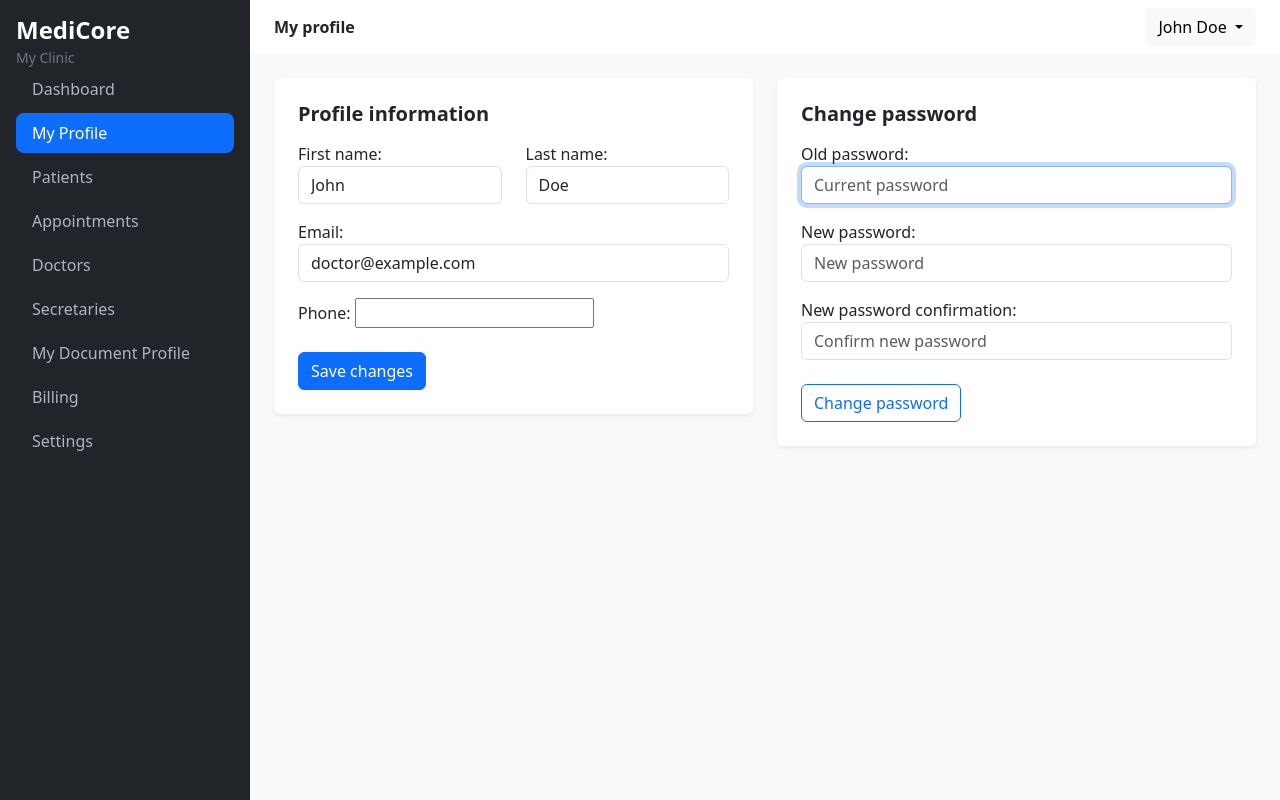
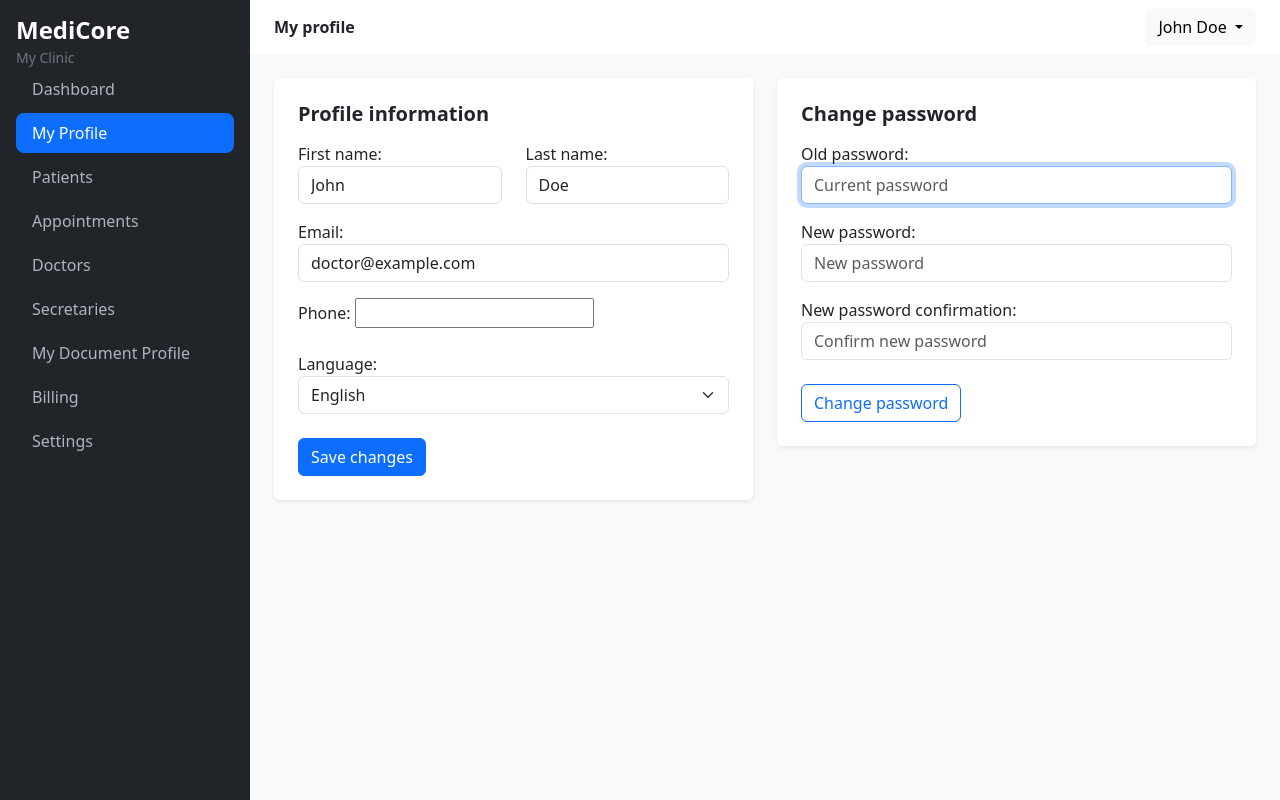
Before and after one commit to RaoufHamaissia/clinic-saas, a Django app: page /accounts/profile/ in a window 1280 px wide. Run offline with Django 5.2, Linux system fonts and the light colour scheme; a user stored in the database is signed in; data comes from the database, SQL or seed files in the repository; parts of the project's set-up code (start-up, migrations or seed data) failed here and were passed over.

Commit message:
added language edit profile template

```diff
--- a/accounts/templates/accounts/edit_profile.html
+++ b/accounts/templates/accounts/edit_profile.html
@@ -43,6 +43,13 @@
                             {{ profile_form.phone.label_tag }}
                             {{ profile_form.phone }}
                             {% for error in profile_form.phone.errors %}
+                                <div class="text-danger small mt-1">{{ error }}</div>
+                            {% endfor %}
+                        </div>
+                        <div class="mb-4">
+                            {{ profile_form.language.label_tag }}
+                            {{ profile_form.language }}
+                            {% for error in profile_form.language.errors %}
                                 <div class="text-danger small mt-1">{{ error }}</div>
                             {% endfor %}
                         </div>
```
